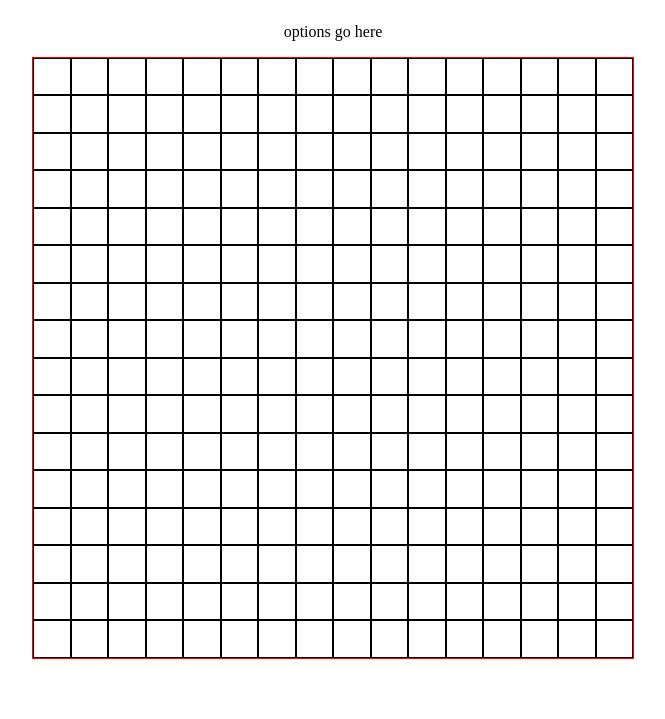
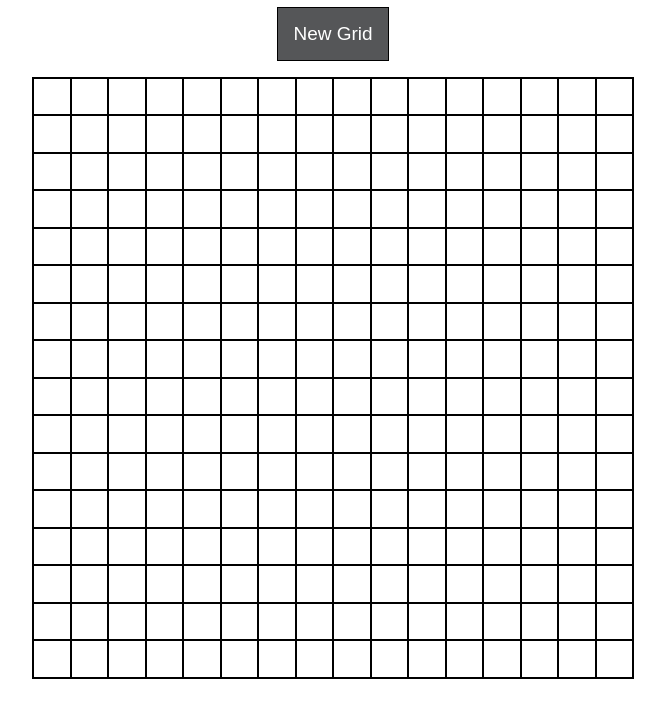
Before and after one commit to Snack-Time/etch-a-sketch, a plain HTML site: page index.html in a window 1280 px wide. Shown: the part 81-800 px from the top of the page, without its empty margins (307-972 px from the left). Drawn offline with Linux system fonts and the light colour scheme.

Commit message:
add new grid button that functions

```diff
--- a/index.html
+++ b/index.html
@@ -13,8 +13,8 @@
         <h1>draw toy fun happy joy</h1>
     </div>
     <div id="body-container">
-        <div id="options">
-            <p>options go here</p>
+        <div id="buttons">
+            <button type="button" class="newGridButton" onclick="newGrid()">New Grid</button>
         </div>
         <div id="grid-container">
         </div>
--- a/styles.css
+++ b/styles.css
@@ -11,7 +11,7 @@ body {
     width: 600px;
     margin: 0px;
     padding: 0px;
-    border: 1px solid red;
+    border: 1px solid black;
 }
 
 #buttons {
@@ -19,10 +19,29 @@ body {
     flex-direction: row;
     align-items: center;
     text-align: center;
+    justify-content: center;
+    padding-bottom: 16px;
 }
 
 p {
     text-align: center;
+}
+
+.newGridButton {
+    display: flex;
+    align-items: center;
+    justify-content: center;
+    color: #ffffff;
+    background-color: #555658;
+    font-size: 19px;
+    border: 1px solid #000000;
+    padding: 15px 15px;
+    cursor: pointer
+}
+
+.newGridButton:hover {
+    color: #282e39;
+    background-color: #ffffff;
 }
 
 .gridSquare {
```
